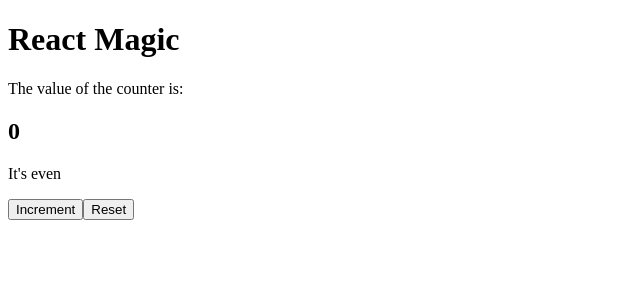
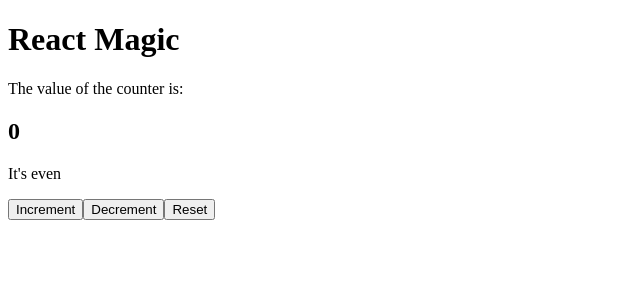
Before and after one commit to agustipc/fullstack-bootcamp-part1, a React (Create React App) app in the folder part1/componentState/: page / in a window 1280 px wide. Shown: the top 300 px of the page, without its empty margins (0-640 px from the left). Built offline with nearby package versions, Linux system fonts and the light colour scheme.

Commit message:
One handler for two butotns

```diff
--- a/part1/componentState/src/index.js
+++ b/part1/componentState/src/index.js
@@ -3,11 +3,19 @@ import { useState } from "react"
 
 const rootElement = document.getElementById("root")
 
+const Counter = ({ number }) => {
+  return <h2>{number}</h2>
+}
+
 const App = () => {
   const [counter, setCounter] = useState(0)
 
-  const handleClick = () => {
-    setCounter(counter + 1)
+  const handleClick = (isIncrement) => {
+    if (isIncrement) {
+      setCounter(counter + 1)
+    } else {
+      setCounter(counter - 1)
+    }
   }
 
   const handleClickReset = () => {
@@ -20,10 +28,10 @@ const App = () => {
     <div>
       <h1>React Magic</h1>
       <p>The value of the counter is:</p>
-      <h2>{counter}</h2>
+      <Counter number={counter} />
       <p>{isEven ? "It's even" : "It's not even"}</p>
       <button
-        onClick={handleClick}
+        onClick={() => handleClick(true)}
         /* onClick={() => {
           // setCounter(counter + 1);
           setCounter((prevCounter) => {
@@ -33,6 +41,7 @@ const App = () => {
       >
         Increment
       </button>
+      <button onClick={() => handleClick(false)}>Decrement</button>
       <button onClick={handleClickReset}>Reset</button>
     </div>
   )
```
